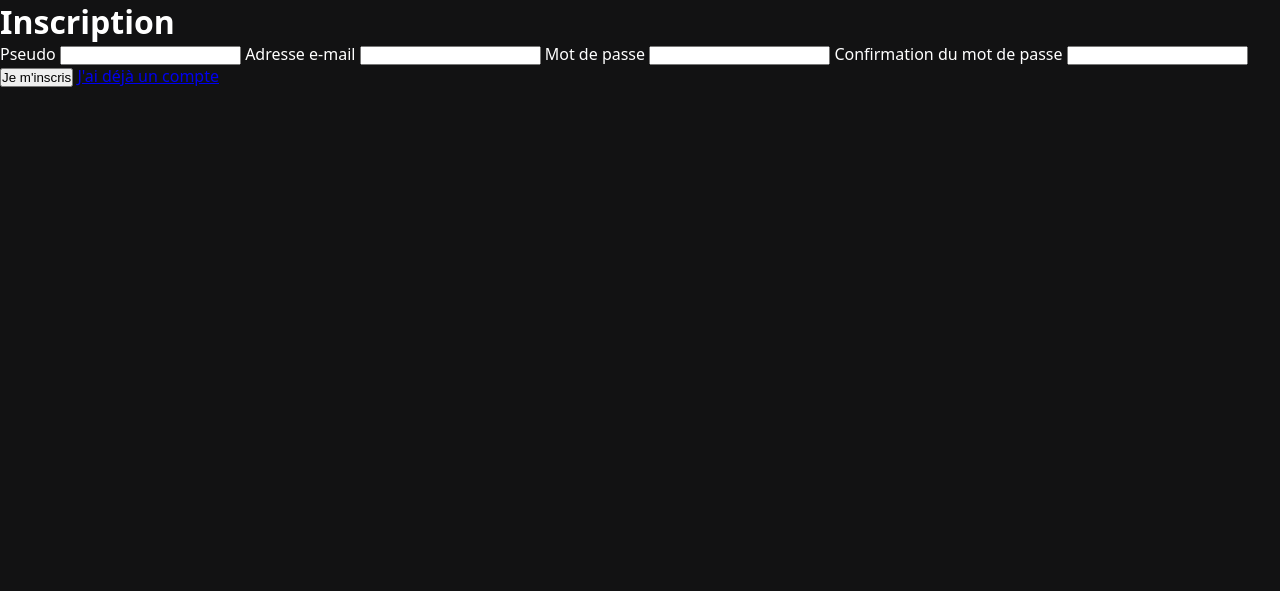
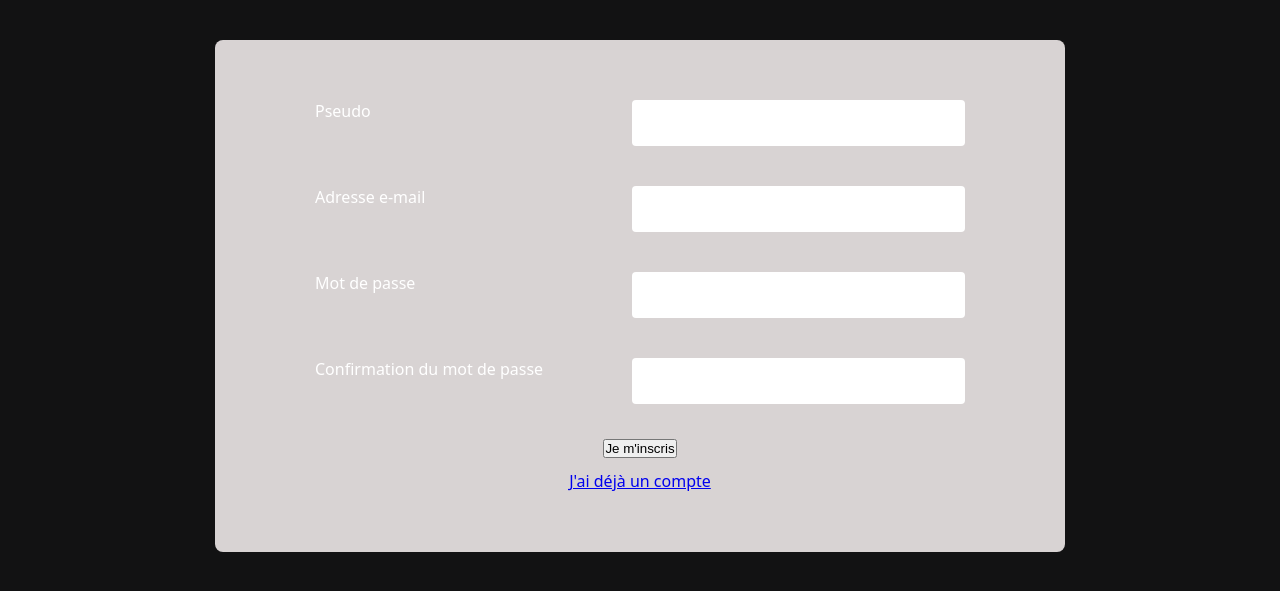
Before and after one commit to SAEDeuxiemeA/SAEdeuxiemeA, a PHP site: page /application/vue/ViewInscription.php in a window 1280 px wide. Shown: the part 112-703 px from the top of the page. Run offline with PHP 8.4, Linux system fonts and the light colour scheme.

Commit message:
feat(feature/CSS) : modification de ViewInscription pour ajouter le CSS

```diff
--- a/application/vue/ViewInscription.php
+++ b/application/vue/ViewInscription.php
@@ -1,17 +1,17 @@
 <?php
     require_once 'header.php';
-    start_page('Inscription');
+    start_page('Inscription', 'inscription');
     $errors = $errors ?? [];
 ?>
 <main>
-    <h1>Inscription</h1>
+    <h1 class="sr-only">Inscription</h1>
 
     <?php if (!empty($errors['general'])): ?>
         <p role="alert"><?= $errors['general'] ?></p>
     <?php endif; ?>
 
     <form action="index.php?page=createacc&amp;action=register" method="post" enctype="multipart/form-data">
-        <section>
+        <section class="form-body">
             <label for="login">Pseudo</label>
             <input type="text" id="login" name="login" maxlength="25" value="<?= $login ?? '' ?>" required>
 
@@ -28,7 +28,7 @@
             <input type="password" id="password_confirm" name="password_confirm" minlength="8" required>
         </section>
 
-        <div>
+        <div class="form-actions">
             <button type="submit">Je m'inscris</button>
             <a href="index.php?page=login&amp;action=index" class = "btn">J'ai déjà un compte</a>
         </div>
```
